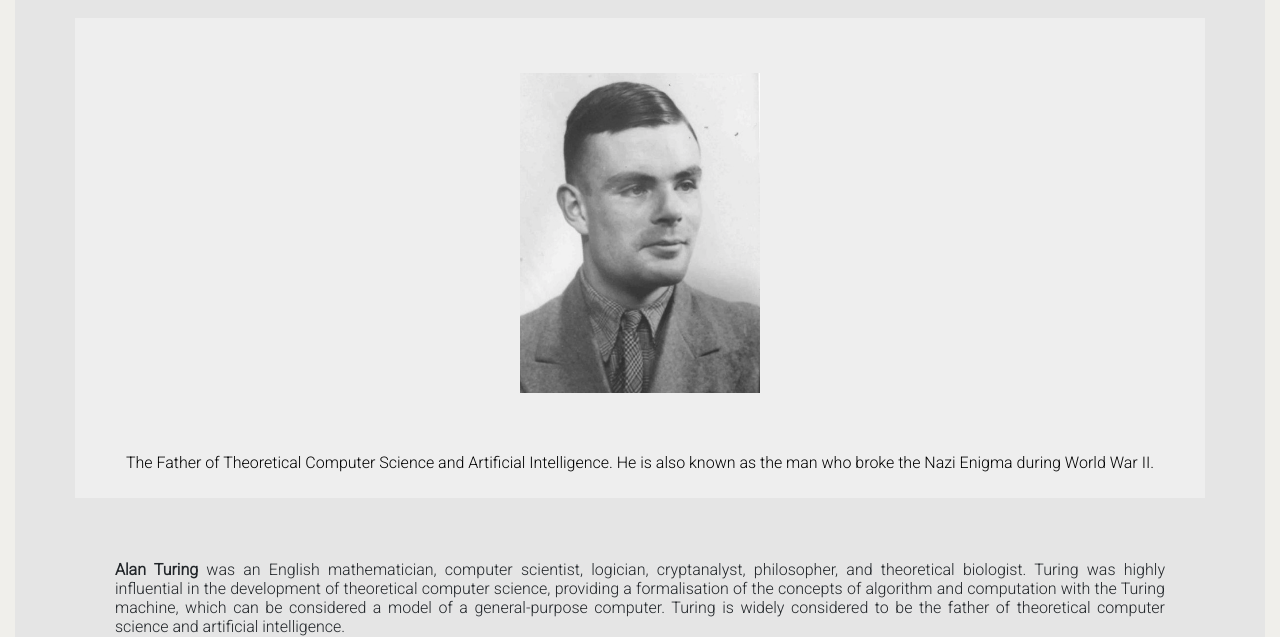
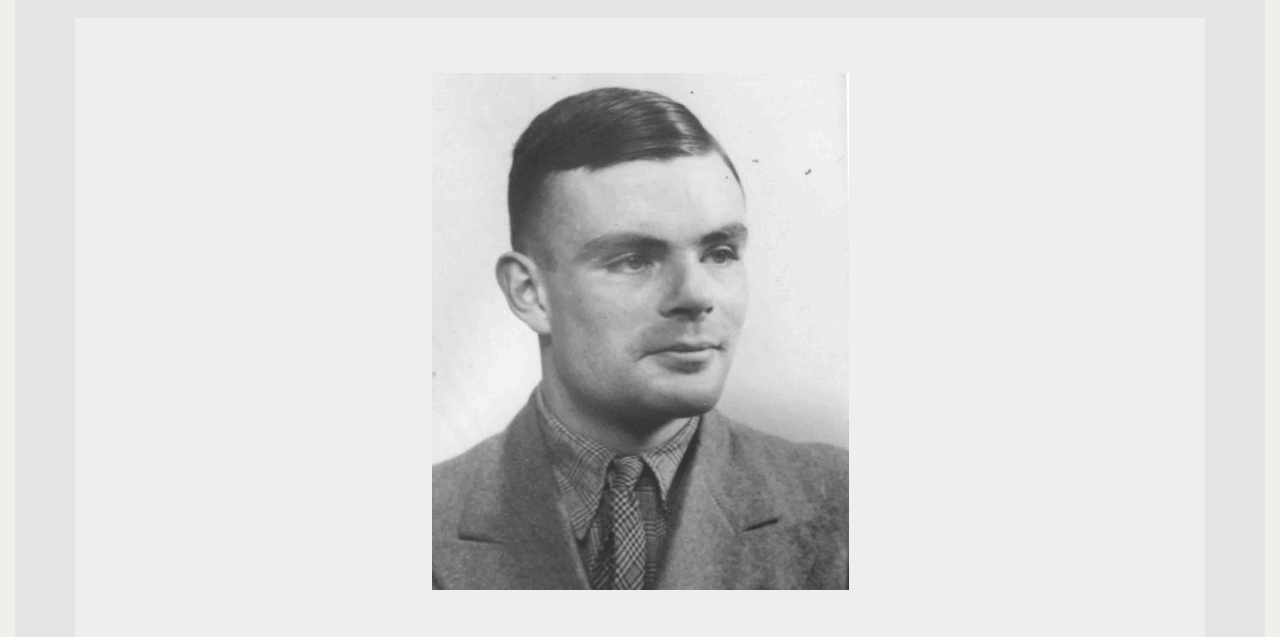
Before and after one commit to jecaps/tributePage, a plain HTML site: page index.html in a window 1280 px wide. Shown: the part 138-775 px from the top of the page. Drawn offline with Linux system fonts and the light colour scheme.

Commit message:
feat: :lipstick: Dynamically resize image

```diff
--- a/index.html
+++ b/index.html
@@ -108,6 +108,7 @@
           >Wikipedia</a
         >
       </footer>
+      <script src="https://cdn.freecodecamp.org/testable-projects-fcc/v1/bundle.js"></script>
     </div>
   </body>
 </html>
--- a/style.css
+++ b/style.css
@@ -26,12 +26,16 @@ body {
 }
 
 img {
-  width: 240px;
-  height: 320px;
-  margin-bottom: 40px;
+  display: block;
+  max-width: 100%;
+  height: auto;
+  margin-bottom: 50px;
+  margin-left: auto;
+  margin-right: auto;
 }
 
 #img-div {
+  display: block;
   position: relative;
   background-color: #eeeeee;
   text-align: center;
@@ -39,8 +43,8 @@ img {
 }
 
 img:hover {
-  transform: scale(1.25);
-  transition: 0.3s ease-in-out;
+  transform: scale(1.15);
+  transition: 0.5s ease-in-out;
 }
 
 @media screen and (max-width: 480px) {
```
